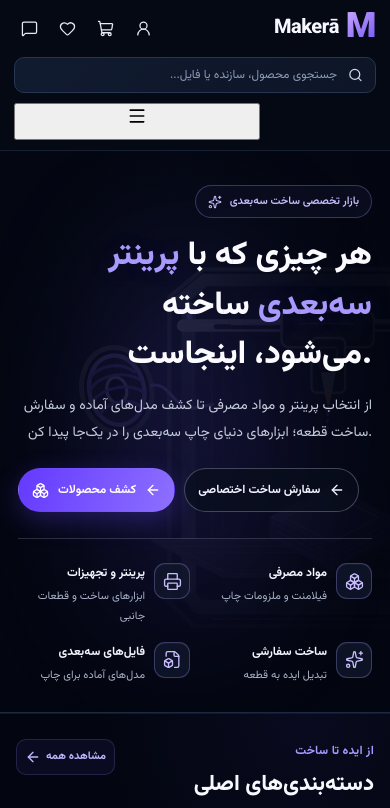
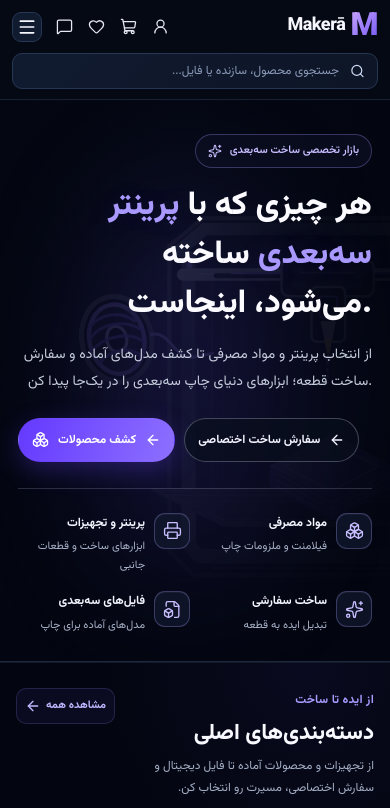
Before and after one commit to ParisaAtaee2000/web-projects, a React (Vite) app in the folder 3d-marketplace/: page / in a window 390 px wide. Shown: the top 808 px of the page. Built offline with nearby package versions, Linux system fonts and the light colour scheme.

Commit message:
Simplify header and style responsive navigation drawer

```diff
--- a/3d-marketplace/src/components/header/header.css
+++ b/3d-marketplace/src/components/header/header.css
@@ -3,11 +3,11 @@
   top: 0;
   z-index: 20;
   display: grid;
-  grid-template-columns: auto minmax(220px, 320px) minmax(0, 1fr);
-  grid-template-areas: "actions search nav";
+  grid-template-columns: auto minmax(220px, min(38vw, 420px)) minmax(0, 1fr);
+  grid-template-areas: "actions search .";
   align-items: center;
   column-gap: clamp(14px, 2vw, 28px);
-  height: 56px;
+  min-height: 56px;
   padding: 0 18px;
   border-bottom: 1px solid #172035;
   background: #050914;
@@ -82,54 +82,6 @@
   color: #8b9ab8;
 }
 
-.header-nav {
-  grid-area: nav;
-  display: flex;
-  align-items: center;
-  align-self: stretch;
-  justify-content: flex-start;
-  gap: 5px;
-  min-width: 0;
-  padding-right: 126px;
-  white-space: nowrap;
-  direction: rtl;
-}
-
-.header-nav__item {
-  position: relative;
-  display: inline-flex;
-  flex: 0 0 auto;
-  align-items: center;
-  justify-content: center;
-  min-height: 34px;
-  padding: 0 12px;
-  border: 1px solid transparent;
-  border-radius: 10px;
-  color: #b9c3d8;
-  font-size: 12px;
-  font-weight: 500;
-  line-height: 1.5;
-  transition: color 160ms ease, background 160ms ease, border-color 160ms ease;
-}
-
-.header-nav__item:hover {
-  border-color: rgba(145, 125, 255, .2);
-  background: rgba(126, 104, 255, .09);
-  color: #fff;
-}
-
-.header-nav__item.is-active {
-  border-color: rgba(145, 125, 255, .3);
-  background: linear-gradient(135deg, rgba(116, 89, 255, .22), rgba(91, 61, 245, .1));
-  color: #fff;
-  box-shadow: inset 0 1px 0 rgba(255, 255, 255, .035);
-}
-
-.header-nav__item:focus-visible {
-  outline: 2px solid #a99aff;
-  outline-offset: 2px;
-}
-
 .header-actions {
   grid-area: actions;
   display: flex;
@@ -158,22 +110,23 @@
   color: #c3b9ff;
 }
 
-@media (max-width: 1050px) {
+.mobile-menu-toggle {
+  display: none;
+}
+
+.mobile-menu-backdrop {
+  display: none;
+}
+
+.mobile-menu-panel {
+  display: none;
+}
+
+@media (max-width: 1050px) and (min-width: 761px) {
   .reference-header {
-    grid-template-columns: auto minmax(180px, 260px) minmax(0, 1fr);
+    grid-template-columns: auto minmax(180px, min(36vw, 340px)) minmax(0, 1fr);
     column-gap: 14px;
     padding-inline: 14px;
-  }
-
-  .header-nav {
-    gap: 3px;
-    padding-right: 108px;
-  }
-
-  .header-nav__item {
-    min-height: 32px;
-    padding-inline: 8px;
-    font-size: 11px;
   }
 
   .header-actions {
@@ -183,45 +136,150 @@
 
 @media (max-width: 760px) {
   .reference-header {
-    height: auto;
-    min-height: 56px;
-    grid-template-columns: minmax(0, 1fr) auto;
+    grid-template-columns: auto auto minmax(0, 1fr);
     grid-template-areas:
-      "actions brand"
-      "search search"
-      "nav nav";
+      "menu actions brand"
+      "search search search";
+    column-gap: 8px;
     row-gap: 10px;
-    column-gap: 14px;
-    padding: 10px 14px;
+    min-height: 0;
+    padding: 10px 12px;
   }
 
   .brand {
     position: static;
     top: auto;
     right: auto;
+    grid-area: brand;
+    justify-self: end;
+    gap: 5px;
     transform: none;
-    justify-self: end;
+  }
+
+  .brand__mark {
+    font-size: 32px;
+  }
+
+  .brand__name {
+    font-size: 18px;
   }
 
   .header-search {
+    grid-area: search;
     height: 36px;
   }
 
-  .header-nav {
-    height: 36px;
-    overflow-x: auto;
-    overflow-y: hidden;
-    gap: 6px;
-    padding-right: 0;
+  .header-actions {
+    grid-area: actions;
+    gap: 4px;
+    justify-self: start;
   }
 
-  .header-nav__item {
-    min-height: 30px;
-    padding-inline: 11px;
-    font-size: 11px;
+  .header-actions a {
+    width: 28px;
+    height: 28px;
   }
 
-  .header-actions {
-    justify-self: start;
+  .mobile-menu-toggle {
+    grid-area: menu;
+    position: relative;
+    z-index: 2;
+    display: grid;
+    width: 30px;
+    height: 30px;
+    place-items: center;
+    padding: 0;
+    border: 1px solid #263653;
+    border-radius: 9px;
+    background: #111b30;
+    color: #f7f7ff;
+    cursor: pointer;
+  }
+
+  .mobile-menu-toggle:hover {
+    border-color: rgba(145, 125, 255, .65);
+    color: #c3b9ff;
+  }
+
+  .mobile-menu-backdrop {
+    display: block;
+    position: fixed;
+    inset: 0;
+    z-index: 1;
+    width: 100%;
+    height: 100dvh;
+    padding: 0;
+    border: 0;
+    background: rgba(1, 4, 12, .68);
+    cursor: default;
+  }
+
+  .mobile-menu-panel {
+    position: absolute;
+    top: calc(100% + 1px);
+    right: 0;
+    z-index: 3;
+    display: block;
+    width: min(88vw, 330px);
+    max-height: calc(100dvh - 120px);
+    overflow-y: auto;
+    padding: 16px;
+    border: 1px solid #1b2941;
+    border-top: 0;
+    border-radius: 0 0 14px 14px;
+    background: #050914;
+    box-shadow: 0 18px 45px rgba(0, 0, 0, .38);
+    color: #f7f7ff;
+  }
+
+  .mobile-menu-panel__header {
+    display: flex;
+    align-items: center;
+    justify-content: space-between;
+    gap: 12px;
+    margin-bottom: 12px;
+    padding-bottom: 12px;
+    border-bottom: 1px solid #172035;
+    color: #f7f7ff;
+    font-size: 13px;
+    font-weight: 800;
+  }
+
+  .mobile-menu-panel__close {
+    display: inline-flex;
+    align-items: center;
+    justify-content: center;
+    gap: 6px;
+    min-height: 32px;
+    padding: 0 9px;
+    border: 1px solid #263653;
+    border-radius: 8px;
+    background: #111b30;
+    color: #cdd8f4;
+    font: inherit;
+    font-size: 11px;
+    cursor: pointer;
+  }
+
+  .mobile-menu-panel__close:hover {
+    border-color: rgba(145, 125, 255, .65);
+    color: #fff;
+  }
+
+  .mobile-menu-panel .sidebar-menu {
+    gap: 6px;
+  }
+
+  .mobile-menu-panel .sidebar-item {
+    min-height: 42px;
+    padding: 8px 11px;
+    font-size: 13px;
   }
 }
+
+@media (prefers-reduced-motion: reduce) {
+  .header-search,
+  .header-actions a {
+    transition: none;
+  }
+}
```
